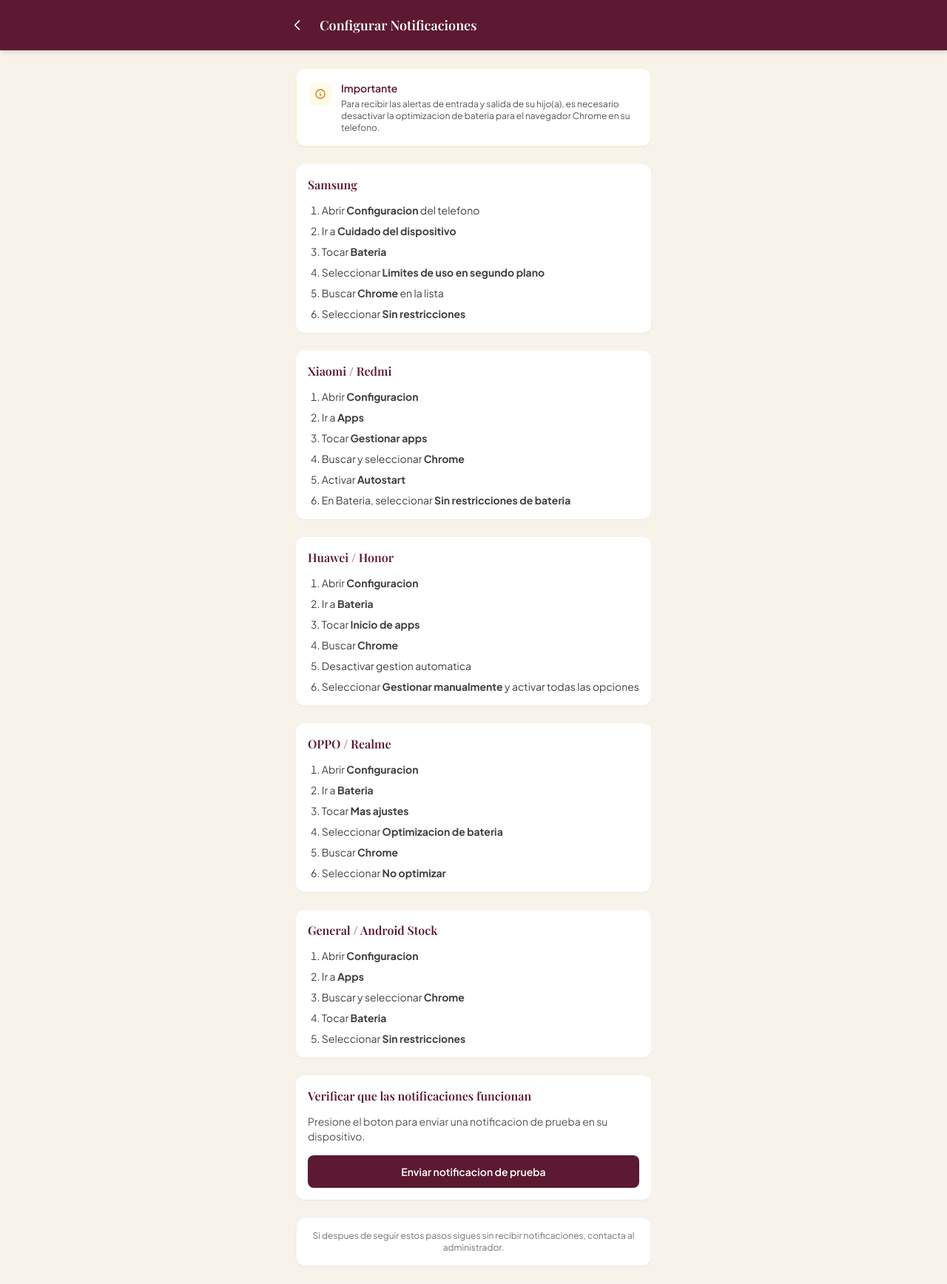
After one commit to MartinUscanga/SGA-COBAEV, a PHP site: page /ayuda_notificaciones.php in a window 1280 px wide. The commit adds this page. Shown: the whole page at 74% size. Run offline with PHP 8.4, Linux system fonts and the light colour scheme; the visitor is signed in with stand-in values (Sample User, id 1); some libraries are stand-ins or nearby versions.

Commit message:
feat: push reliability - battery guide, FCM TTL:0, heartbeat on visibility

```diff
--- /dev/null
+++ b/ayuda_notificaciones.php
@@ -0,0 +1,199 @@
+<?php
+/**
+ * Ayuda para configurar notificaciones push
+ * Guia paso a paso para desactivar optimizacion de bateria por marca
+ */
+
+require_once 'iniciar_sesion_padres.php';
+
+// Verificar autenticacion
+if (!isset($_SESSION['tutor_autenticado']) || $_SESSION['tutor_autenticado'] !== true) {
+    header("Location: login_padres.php");
+    exit;
+}
+?>
+<!DOCTYPE html>
+<html lang="es">
+<head>
+    <meta charset="UTF-8">
+    <meta name="viewport" content="width=device-width, initial-scale=1.0">
+    <title>Configurar Notificaciones - COBAEV</title>
+    <script src="https://cdn.tailwindcss.com"></script>
+    <link href="https://fonts.googleapis.com/css2?family=Playfair+Display:wght@400;600;700&family=Plus+Jakarta+Sans:wght@300;400;500;600;700&display=swap" rel="stylesheet">
+    <style>
+        .font-playfair { font-family: 'Playfair Display', serif; }
+        .font-jakarta { font-family: 'Plus Jakarta Sans', sans-serif; }
+        .bg-crema { background-color: #f7f3eb; }
+        .text-vino { color: #5c1931; }
+        .bg-vino { background-color: #5c1931; }
+    </style>
+</head>
+<body class="bg-crema font-jakarta min-h-screen">
+
+    <!-- Header -->
+    <header class="bg-vino text-white px-4 py-4 sticky top-0 z-50 shadow-md">
+        <div class="max-w-lg mx-auto flex items-center space-x-3">
+            <a href="padres.php" class="p-2 rounded-lg hover:bg-white/10 transition-colors">
+                <svg class="w-5 h-5" fill="none" stroke="currentColor" viewBox="0 0 24 24">
+                    <path stroke-linecap="round" stroke-linejoin="round" stroke-width="2" d="M15 19l-7-7 7-7"></path>
+                </svg>
+            </a>
+            <h1 class="font-playfair text-lg font-semibold">Configurar Notificaciones</h1>
+        </div>
+    </header>
+
+    <!-- Contenido -->
+    <main class="max-w-lg mx-auto px-4 py-6 space-y-6">
+
+        <div class="bg-white rounded-xl p-4 shadow-sm border border-amber-100">
+            <div class="flex items-start space-x-3">
+                <div class="w-8 h-8 bg-amber-50 rounded-lg flex items-center justify-center flex-shrink-0 mt-0.5">
+                    <svg class="w-4 h-4 text-amber-600" fill="none" stroke="currentColor" viewBox="0 0 24 24">
+                        <path stroke-linecap="round" stroke-linejoin="round" stroke-width="2" d="M13 16h-1v-4h-1m1-4h.01M21 12a9 9 0 11-18 0 9 9 0 0118 0z"></path>
+                    </svg>
+                </div>
+                <div>
+                    <p class="text-sm font-semibold text-vino">Importante</p>
+                    <p class="text-xs text-zinc-600 mt-1">Para recibir las alertas de entrada y salida de su hijo(a), es necesario desactivar la optimizacion de bateria para el navegador Chrome en su telefono.</p>
+                </div>
+            </div>
+        </div>
+
+        <!-- Samsung -->
+        <section class="bg-white rounded-xl p-4 shadow-sm">
+            <h2 class="font-playfair text-base font-semibold text-vino mb-3 flex items-center space-x-2">
+                <span>Samsung</span>
+            </h2>
+            <ol class="list-decimal list-inside text-sm text-zinc-700 space-y-2 pl-1">
+                <li>Abrir <strong>Configuracion</strong> del telefono</li>
+                <li>Ir a <strong>Cuidado del dispositivo</strong></li>
+                <li>Tocar <strong>Bateria</strong></li>
+                <li>Seleccionar <strong>Limites de uso en segundo plano</strong></li>
+                <li>Buscar <strong>Chrome</strong> en la lista</li>
+                <li>Seleccionar <strong>Sin restricciones</strong></li>
+            </ol>
+        </section>
+
+        <!-- Xiaomi/Redmi -->
+        <section class="bg-white rounded-xl p-4 shadow-sm">
+            <h2 class="font-playfair text-base font-semibold text-vino mb-3">Xiaomi / Redmi</h2>
+            <ol class="list-decimal list-inside text-sm text-zinc-700 space-y-2 pl-1">
+                <li>Abrir <strong>Configuracion</strong></li>
+                <li>Ir a <strong>Apps</strong></li>
+                <li>Tocar <strong>Gestionar apps</strong></li>
+                <li>Buscar y seleccionar <strong>Chrome</strong></li>
+                <li>Activar <strong>Autostart</strong></li>
+                <li>En Bateria, seleccionar <strong>Sin restricciones de bateria</strong></li>
+            </ol>
+        </section>
+
+        <!-- Huawei/Honor -->
+        <section class="bg-white rounded-xl p-4 shadow-sm">
+            <h2 class="font-playfair text-base font-semibold text-vino mb-3">Huawei / Honor</h2>
+            <ol class="list-decimal list-inside text-sm text-zinc-700 space-y-2 pl-1">
+                <li>Abrir <strong>Configuracion</strong></li>
+                <li>Ir a <strong>Bateria</strong></li>
+                <li>Tocar <strong>Inicio de apps</strong></li>
+                <li>Buscar <strong>Chrome</strong></li>
+                <li>Desactivar gestion automatica</li>
+                <li>Seleccionar <strong>Gestionar manualmente</strong> y activar todas las opciones</li>
+            </ol>
+        </section>
+
+        <!-- OPPO/Realme -->
+        <section class="bg-white rounded-xl p-4 shadow-sm">
+            <h2 class="font-playfair text-base font-semibold text-vino mb-3">OPPO / Realme</h2>
+            <ol class="list-decimal list-inside text-sm text-zinc-700 space-y-2 pl-1">
+                <li>Abrir <strong>Configuracion</strong></li>
+                <li>Ir a <strong>Bateria</strong></li>
+                <li>Tocar <strong>Mas ajustes</strong></li>
+                <li>Seleccionar <strong>Optimizacion de bateria</strong></li>
+                <li>Buscar <strong>Chrome</strong></li>
+                <li>Seleccionar <strong>No optimizar</strong></li>
+            </ol>
+        </section>
+
+        <!-- General/Android Stock -->
+        <section class="bg-white rounded-xl p-4 shadow-sm">
+            <h2 class="font-playfair text-base font-semibold text-vino mb-3">General / Android Stock</h2>
+            <ol class="list-decimal list-inside text-sm text-zinc-700 space-y-2 pl-1">
+                <li>Abrir <strong>Configuracion</strong></li>
+                <li>Ir a <strong>Apps</strong></li>
+                <li>Buscar y seleccionar <strong>Chrome</strong></li>
+                <li>Tocar <strong>Bateria</strong></li>
+                <li>Seleccionar <strong>Sin restricciones</strong></li>
+            </ol>
+        </section>
+
+        <!-- Verificar notificaciones -->
+        <section class="bg-white rounded-xl p-4 shadow-sm">
+            <h2 class="font-playfair text-base font-semibold text-vino mb-3">Verificar que las notificaciones funcionan</h2>
+            <p class="text-sm text-zinc-600 mb-4">Presione el boton para enviar una notificacion de prueba en su dispositivo.</p>
+            <button onclick="enviarNotificacionPrueba()" id="btn-test-notif" class="w-full bg-vino text-white font-semibold text-sm py-3 px-4 rounded-lg hover:opacity-90 active:opacity-80 transition-opacity">
+                Enviar notificacion de prueba
+            </button>
+            <p id="resultado-test" class="text-xs text-zinc-500 mt-2 text-center hidden"></p>
+        </section>
+
+        <!-- Nota final -->
+        <div class="bg-white rounded-xl p-4 shadow-sm border border-zinc-100">
+            <p class="text-xs text-zinc-500 text-center">Si despues de seguir estos pasos sigues sin recibir notificaciones, contacta al administrador.</p>
+        </div>
+
+    </main>
+
+    <script>
+    function enviarNotificacionPrueba() {
+        const btn = document.getElementById('btn-test-notif');
+        const resultado = document.getElementById('resultado-test');
+
+        btn.disabled = true;
+        btn.textContent = 'Enviando...';
+        resultado.classList.add('hidden');
+
+        if (!('serviceWorker' in navigator)) {
+            mostrarResultado('Su navegador no soporta notificaciones push.', false);
+            return;
+        }
+
+        if (Notification.permission !== 'granted') {
+            Notification.requestPermission().then(function(permission) {
+                if (permission === 'granted') {
+                    realizarPrueba();
+                } else {
+                    mostrarResultado('Debe permitir las notificaciones para recibir alertas.', false);
+                }
+            });
+        } else {
+            realizarPrueba();
+        }
+    }
+
+    function realizarPrueba() {
+        navigator.serviceWorker.ready.then(function(reg) {
+            reg.showNotification('Prueba COBAEV', {
+                body: 'Las notificaciones funcionan correctamente en su dispositivo.',
+                icon: '/logo.png',
+                tag: 'test-notificacion'
+            });
+            mostrarResultado('Notificacion enviada. Si la vio aparecer, las notificaciones funcionan correctamente.', true);
+        }).catch(function(err) {
+            mostrarResultado('Error al enviar la notificacion de prueba. Intente recargar la pagina.', false);
+            console.error('Error en prueba de notificacion:', err);
+        });
+    }
+
+    function mostrarResultado(mensaje, exito) {
+        const btn = document.getElementById('btn-test-notif');
+        const resultado = document.getElementById('resultado-test');
+
+        btn.disabled = false;
+        btn.textContent = 'Enviar notificacion de prueba';
+        resultado.textContent = mensaje;
+        resultado.classList.remove('hidden');
+        resultado.className = 'text-xs mt-2 text-center ' + (exito ? 'text-green-600' : 'text-red-500');
+    }
+    </script>
+
+</body>
+</html>
--- a/enviar_notificacion.php
+++ b/enviar_notificacion.php
@@ -73,8 +73,12 @@ function enviarAlertaFirebase($token_padre, $mensaje_texto) {
             ],
             'webpush' => [
                 'headers' => [
-                    'Urgency' => 'high'
+                    'Urgency' => 'high',
+                    'TTL' => '0'
                 ]
+            ],
+            'fcm_options' => [
+                'analytics_label' => 'sga_push'
             ]
         ]
     ];
--- /dev/null
+++ b/iniciar_sesion_padres.php
@@ -0,0 +1,20 @@
+<?php
+/**
+ * Iniciar sesion de padres/tutores
+ * Configura session con duracion de 30 dias para PWA
+ */
+
+date_default_timezone_set('America/Mexico_City');
+
+if (session_status() === PHP_SESSION_NONE) {
+    ini_set('session.cookie_lifetime', 2592000);
+    ini_set('session.gc_maxlifetime', 2592000);
+    session_set_cookie_params([
+        'lifetime' => 2592000,
+        'path' => '/',
+        'secure' => isset($_SERVER['HTTPS']),
+        'httponly' => true,
+        'samesite' => 'Lax'
+    ]);
+    session_start();
+}
```
Also changed, not shown: app.js (+19 -0 lines), padres.php (+2 -45 lines).
